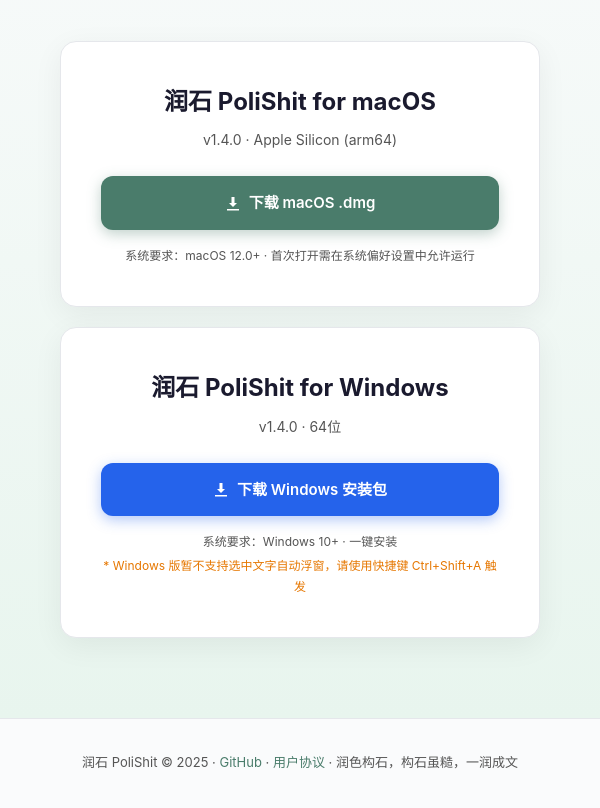
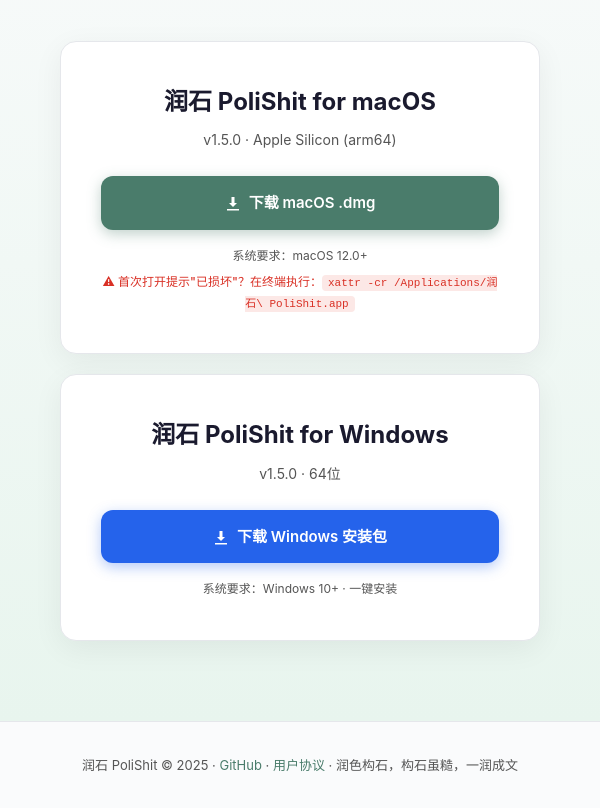
Before and after one commit to Choras4ai/polishit, an Electron app: page docs/index.html in a window 600 px wide. Shown: the part 5520-6328 px from the top of the page. Drawn offline with Linux system fonts and the light colour scheme.

Commit message:
docs: macOS未签名提示解决方案, 下载链接更新至v1.5.0

```diff
--- a/docs/index.html
+++ b/docs/index.html
@@ -554,22 +554,22 @@
   <p class="section-subtitle">免费使用，无需注册</p>
   <div class="download-card">
     <h3>润石 PoliShit for macOS</h3>
-    <p class="version">v1.4.0 · Apple Silicon (arm64)</p>
-    <a class="btn btn-primary" href="https://github.com/nicecho/runshi/releases/latest/download/%E6%B6%A6%E7%9F%B3%20PoliShit-1.4.0-arm64.dmg" style="width:100%;justify-content:center;">
+    <p class="version">v1.5.0 · Apple Silicon (arm64)</p>
+    <a class="btn btn-primary" href="https://github.com/nicecho/runshi/releases/latest/download/%E6%B6%A6%E7%9F%B3%20PoliShit-1.5.0-arm64.dmg" style="width:100%;justify-content:center;">
       <svg width="16" height="16" viewBox="0 0 16 16" fill="currentColor"><path d="M8 12l-4-4h2.5V2h3v6H12L8 12zm-6 2h12v1.5H2V14z"/></svg>
       下载 macOS .dmg
     </a>
-    <p class="sys-req">系统要求：macOS 12.0+ · 首次打开需在系统偏好设置中允许运行</p>
+    <p class="sys-req">系统要求：macOS 12.0+</p>
+    <p class="sys-req" style="color:#d93025;font-weight:500;margin-top:6px">⚠ 首次打开提示"已损坏"？在终端执行：<code style="background:#fce8e6;padding:2px 6px;border-radius:4px;font-size:11px">xattr -cr /Applications/润石\ PoliShit.app</code></p>
   </div>
   <div class="download-card" style="margin-top: 20px;">
     <h3>润石 PoliShit for Windows</h3>
-    <p class="version">v1.4.0 · 64位</p>
-    <a class="btn btn-primary" href="https://github.com/nicecho/runshi/releases/latest/download/%E6%B6%A6%E7%9F%B3%20PoliShit%20Setup%201.4.0.exe" style="width:100%;justify-content:center;background:#2563eb;box-shadow:0 4px 14px rgba(37,99,235,0.35);">
+    <p class="version">v1.5.0 · 64位</p>
+    <a class="btn btn-primary" href="https://github.com/nicecho/runshi/releases/latest/download/%E6%B6%A6%E7%9F%B3%20PoliShit%20Setup%201.5.0.exe" style="width:100%;justify-content:center;background:#2563eb;box-shadow:0 4px 14px rgba(37,99,235,0.35);">
       <svg width="16" height="16" viewBox="0 0 16 16" fill="currentColor"><path d="M8 12l-4-4h2.5V2h3v6H12L8 12zm-6 2h12v1.5H2V14z"/></svg>
       下载 Windows 安装包
     </a>
     <p class="sys-req">系统要求：Windows 10+ · 一键安装</p>
-    <p class="sys-req" style="color:var(--orange);margin-top:4px">* Windows 版暂不支持选中文字自动浮窗，请使用快捷键 Ctrl+Shift+A 触发</p>
   </div>
 </section>
 
```
Also changed, not shown: README.md.
